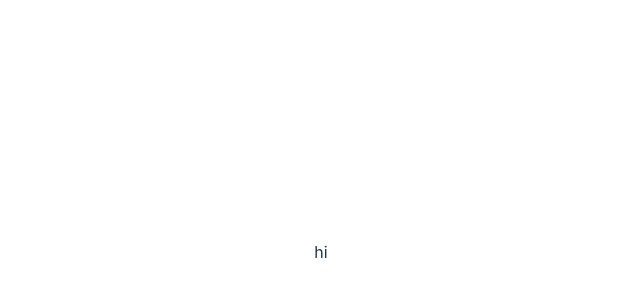
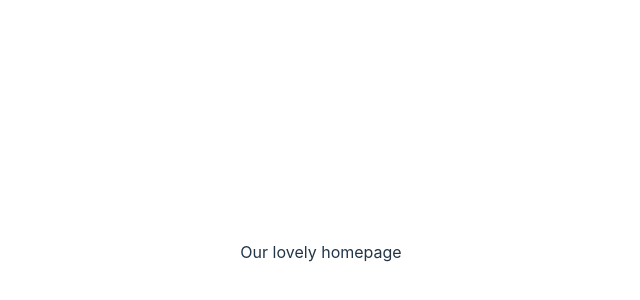
Before and after one commit to Cbannon35/belp, a React (Vite) app in the folder belp/: page / in a window 1280 px wide. Shown: the part 148-448 px from the top of the page, without its empty margins (319-959 px from the left). Built offline with nearby package versions, Linux system fonts and the light colour scheme.

Commit message:
i love poland

```diff
--- a/belp/src/App.jsx
+++ b/belp/src/App.jsx
@@ -1,15 +1,11 @@
-import { useState } from "react";
-import reactLogo from "./assets/react.svg";
-import viteLogo from "/vite.svg";
-import styled from "styled-components";
 import "./App.css";
+import Home from './pages/Home';
 
 function App() {
-  const [count, setCount] = useState(0);
 
   return (
     <>
-      <p>hi</p>
+      <Home/>
     </>
   );
 }
--- a/belp/src/pages/Home.jsx
+++ b/belp/src/pages/Home.jsx
@@ -0,0 +1,9 @@
+import React from 'react'
+
+export default function Home() {
+  return (
+    <div>
+        Our lovely homepage
+    </div>
+  )
+}
```
Also changed, not shown: belp/src/pages/Loading.jsx (+7 -0 lines), belp/src/pages/User.jsx (added, +7 -0 lines).
